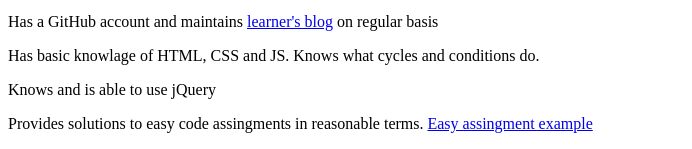
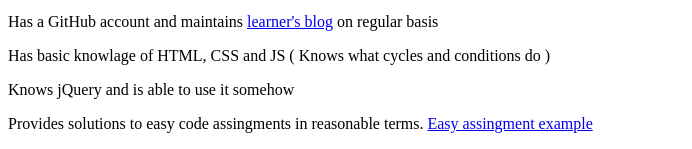
Before and after one commit to petrokoriakin/petrokoriakin.github.io, a plain HTML site: page competencematrix.html in a window 1280 px wide. Shown: the part 199-348 px from the top of the page, without its empty margins (0-692 px from the left). Drawn offline with Linux system fonts and the light colour scheme.

Commit message:
fix formatting

```diff
--- a/competencematrix.html
+++ b/competencematrix.html
@@ -11,8 +11,8 @@
   <h1>1 - beginner </h1>
   <p>Isn't afraid of code and tech stuff. </p>
   <p>Has a GitHub account and maintains <a href="http://petrokoriakin.github.io/">learner's blog</a>  on regular basis</p>
-  <p>Has basic knowlage of HTML, CSS and JS. Knows what cycles and conditions do.</p>
-  <p>Knows and is able to use jQuery</p>
+  <p>Has basic knowlage of HTML, CSS and JS ( Knows what cycles and conditions do )</p>
+  <p>Knows jQuery and is able to use it somehow </p>
   <p>Provides solutions to easy code assingments in reasonable terms. <a href="http://www.itmathrepetitor.ru/programmirovanie-zadachi-dlya-mladshikh/">Easy assingment example</a></p>
   <i>desired, but not critical - twitter account, </i>
 
```
